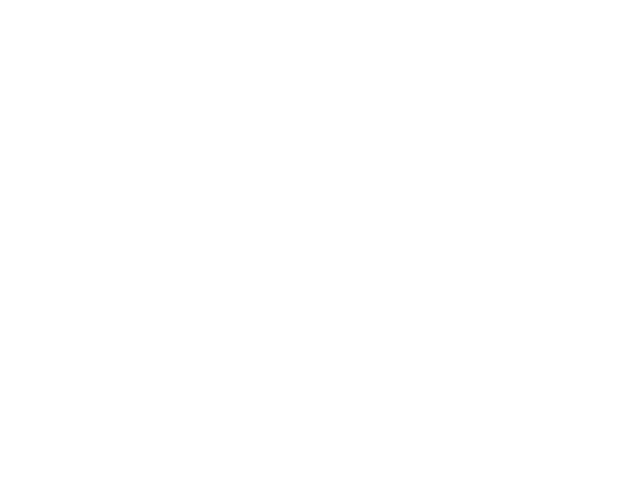
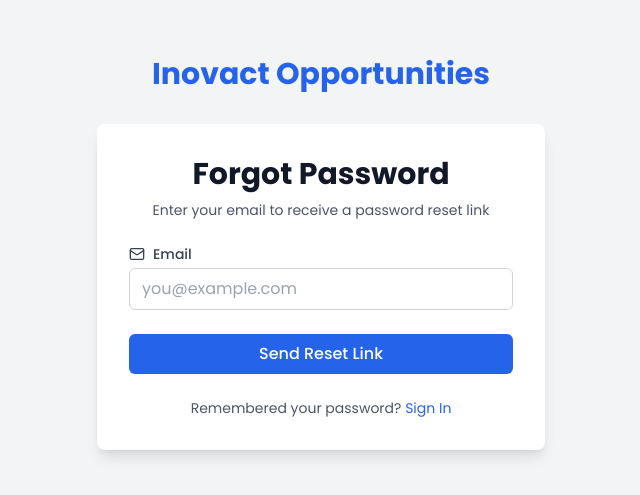
Before and after one commit to dipesh-m12/Test-Opportunities, a React (Vite) app: page /forgot-password in a window 1280 px wide. Before the commit this address had no page. Shown: the part 147-642 px from the top of the page, without its empty margins (319-959 px from the left). Built offline with nearby package versions, Linux system fonts and the light colour scheme.

Commit message:
forgot pass

```diff
--- a/src/App.tsx
+++ b/src/App.tsx
@@ -16,6 +16,7 @@ import { token } from "./utils";
 import { host } from "./utils/routes";
 import { query, where, getDocs } from "firebase/firestore";
 import { phoneCollection } from "./utils/firebaseConfig";
+import ForgotPassword from "./pages/ForgotPassword";
 
 function App() {
   const [isPostJobEnabled, setIsPostJobEnabled] = useState(false);
@@ -95,7 +96,10 @@ function App() {
               />
             }
           />
-          <Route path="/post-job" element={<PostJob isPhoneNumber={isPhoneNumber}/>} />
+          <Route
+            path="/post-job"
+            element={<PostJob isPhoneNumber={isPhoneNumber} />}
+          />
           <Route
             path="/manage-jobs"
             element={
@@ -122,6 +126,7 @@ function App() {
         <Route path="/" element={<Landing />} />
         <Route path="/sign-in" element={<SignIn />} />
         <Route path="/sign-up" element={<SignUp />} />
+        <Route path="/forgot-password" element={<ForgotPassword />} />
       </Routes>
     </Router>
   );
--- a/src/pages/Candidates.tsx
+++ b/src/pages/Candidates.tsx
@@ -363,6 +363,7 @@ export const Candidates = () => {
                 (0.7 * matchedRequiredRatio * 100 +
                   0.3 * matchedPreferredRatio * 100)) /
             10;
+          console.log("hereer", e.user.designation, e.user.graduation_year);
           return {
             id: e.application.id,
             name: `${e.user.first_name || "Unknown"} ${
--- /dev/null
+++ b/src/pages/ForgotPassword.tsx
@@ -0,0 +1,146 @@
+/* eslint-disable @typescript-eslint/no-explicit-any */
+import { useState, useEffect } from "react";
+import { useForm } from "react-hook-form";
+import { Button } from "@/components/ui/Button";
+import { Input } from "@/components/ui/Input";
+import { Spinner } from "@/components/ui/Spinner";
+import { Mail } from "lucide-react";
+import { Link } from "react-router-dom";
+import { auth } from "../utils/firebaseConfig"; // Adjust path as needed
+import { sendPasswordResetEmail } from "firebase/auth";
+import toast, { Toaster } from "react-hot-toast";
+
+interface ForgotPasswordFormData {
+  email: string;
+}
+
+const ForgotPassword = () => {
+  const {
+    register,
+    handleSubmit,
+    formState: { errors },
+  } = useForm<ForgotPasswordFormData>();
+  const [loading, setLoading] = useState(false);
+  const [timer, setTimer] = useState(0); // Timer for resend cooldown (in seconds)
+  const [resendDisabled, setResendDisabled] = useState(false);
+
+  // Timer effect to handle resend cooldown
+  useEffect(() => {
+    let interval: NodeJS.Timeout | null = null;
+    if (timer > 0) {
+      interval = setInterval(() => {
+        setTimer((prev) => prev - 1);
+      }, 1000);
+    } else if (timer === 0) {
+      setResendDisabled(false);
+    }
+    return () => {
+      if (interval) clearInterval(interval);
+    };
+  }, [timer]);
+
+  const onSubmit = async (data: ForgotPasswordFormData) => {
+    setLoading(true);
+    try {
+      console.log("Attempting to send password reset email to:", data.email);
+      await sendPasswordResetEmail(auth, data.email);
+      toast.success("Password reset email sent! Check your inbox.");
+      setTimer(60); // Start 60-second cooldown
+      setResendDisabled(true);
+    } catch (error: any) {
+      console.error("Password Reset Error:", error.message);
+      switch (error.code) {
+        case "auth/invalid-email":
+          toast.error("Please enter a valid email address");
+          break;
+        case "auth/user-not-found":
+          toast.error("No account found with this email");
+          break;
+        case "auth/too-many-requests":
+          toast.error("Too many attempts. Try again later");
+          break;
+        default:
+          toast.error("Failed to send reset email. Please try again");
+      }
+    } finally {
+      setLoading(false);
+    }
+  };
+
+  return (
+    <div className="font-poppins min-h-screen flex flex-col items-center justify-center bg-gray-100 px-4 py-8 sm:px-6 lg:px-8">
+      {/* Toaster for notifications */}
+      <Toaster position="top-center" reverseOrder={false} />
+
+      <h1 className="font-poppins text-xl sm:text-2xl md:text-3xl font-bold text-blue-600 mb-6 sm:mb-8 text-center">
+        Inovact Opportunities
+      </h1>
+
+      <div className="w-full max-w-md bg-white rounded-lg shadow-lg p-4 sm:p-6 md:p-8 space-y-6">
+        <div className="text-center">
+          <h2 className="text-xl sm:text-2xl md:text-3xl font-bold text-gray-900">
+            Forgot Password
+          </h2>
+          <p className="mt-2 text-xs sm:text-sm text-gray-600">
+            Enter your email to receive a password reset link
+          </p>
+        </div>
+
+        <form
+          onSubmit={handleSubmit(onSubmit)}
+          className="space-y-4 sm:space-y-6"
+        >
+          <div>
+            <label
+              htmlFor="email"
+              className="text-xs sm:text-sm font-medium text-gray-700 flex items-center gap-2"
+            >
+              <Mail className="h-3 w-3 sm:h-4 sm:w-4" />
+              Email
+            </label>
+            <Input
+              id="email"
+              type="email"
+              placeholder="you@example.com"
+              className="mt-1 w-full text-sm sm:text-base"
+              {...register("email", {
+                required: "Email is required",
+                pattern: {
+                  value: /^[^\s@]+@[^\s@]+\.[^\s@]+$/,
+                  message: "Please enter a valid email",
+                },
+              })}
+            />
+            {errors.email && (
+              <p className="mt-1 text-xs text-red-600">
+                {errors.email.message}
+              </p>
+            )}
+          </div>
+
+          <Button
+            type="submit"
+            className="w-full text-sm sm:text-base"
+            disabled={loading || resendDisabled}
+          >
+            {loading ? <Spinner /> : null}
+            {loading
+              ? "Sending..."
+              : resendDisabled
+              ? `Resend in ${timer}s`
+              : "Send Reset Link"}
+          </Button>
+        </form>
+
+        <p className="text-center text-xs sm:text-sm text-gray-600">
+          Remembered your password?{" "}
+          <Link to="/sign-in" className="text-blue-600 hover:underline">
+            Sign In
+          </Link>
+        </p>
+      </div>
+    </div>
+  );
+};
+
+export default ForgotPassword;
--- a/src/pages/SignIn.tsx
+++ b/src/pages/SignIn.tsx
@@ -244,7 +244,14 @@ export const SignIn = () => {
               </p>
             )}
           </div>
-
+          <p className="text-right text-xs sm:text-sm text-gray-600">
+            <Link
+              to="/forgot-password"
+              className="text-blue-600 hover:underline"
+            >
+              Forgot Password?
+            </Link>
+          </p>
           <Button
             type="submit"
             className="w-full text-sm sm:text-base"
--- a/src/utils/routes.ts
+++ b/src/utils/routes.ts
@@ -1,2 +1,2 @@
-// export const host = "https://api.inovact.in:4003";
-export const host = "https://opportunities.api.inovact.in";
+export const host = "https://api.inovact.in:4003";
+// export const host = "https://opportunities.api.inovact.in";
```
